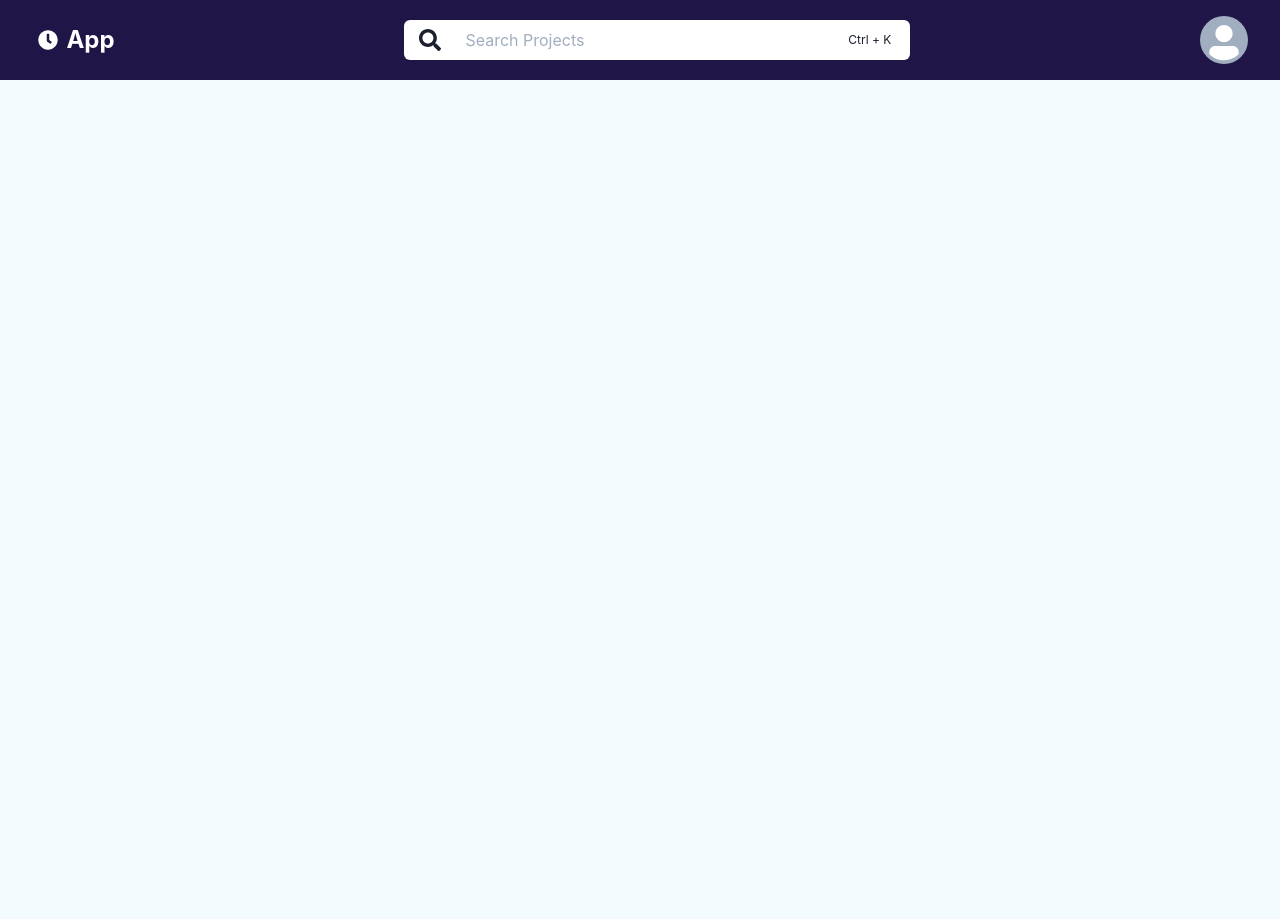
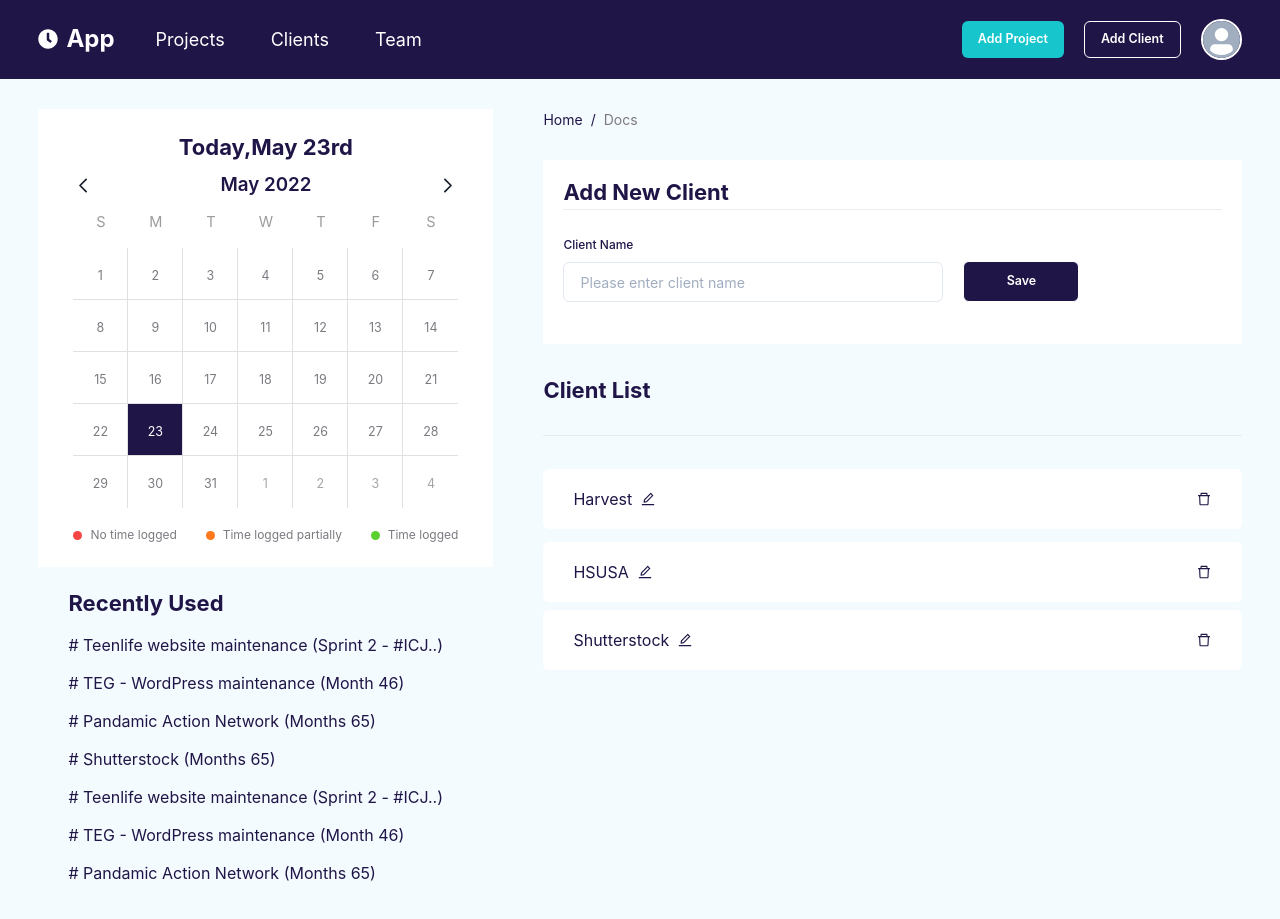
Before and after one commit to mkedaraxioned/fe-airbrake-integration, a React (Create React App) app: page /add-client in a window 1280 px wide. Before the commit this address had no page. Before the commit the page ends 800 px from the top, so only its background shows below. Built offline with nearby package versions, Linux system fonts and the light colour scheme.

Commit message:
feat: addclient page done

```diff
--- a/src/App.tsx
+++ b/src/App.tsx
@@ -1,6 +1,7 @@
 import * as React from 'react';
 import { BrowserRouter, Routes, Route } from 'react-router-dom';
 import Header from './components/header';
+import AddClient from './pages/AddClient';
 import Dashboard from './pages/Dashboard';
 import Home from './pages/Homepage';
 export const App = () => (
@@ -10,6 +11,7 @@ export const App = () => (
       <Routes>
         <Route path='/' element={<Home />} />
         <Route path='/dashboard' element={<Dashboard />} />
+        <Route path='/add-client' element={<AddClient />} />
       </Routes>
     </BrowserRouter>
   </>
--- /dev/null
+++ b/src/components/addNewClientForm/index.tsx
@@ -0,0 +1,33 @@
+import { Box, Button, Flex, FormControl, FormLabel, Input } from '@chakra-ui/react';
+import React from 'react';
+
+const AddNewClientForm = () => {
+  return (
+    <Box>
+      <form>
+        <Flex alignItems='flex-end' p='26px 0'>
+          <FormControl maxW='380px' w='80%'>
+            <FormLabel htmlFor='client_name' fontSize='12px' lineHeight='18px'>
+              Client Name
+            </FormLabel>
+            <Input
+              id='client_name'
+              type='text'
+              value={''}
+              placeholder='Please enter client name'
+              fontSize='14.18px'
+              lineHeight='21.28px'
+            />
+          </FormControl>
+          <Box ml='20px'>
+            <Button variant='secondary' w='116px' h='41px'>
+              Save
+            </Button>
+          </Box>
+        </Flex>
+      </form>
+    </Box>
+  );
+};
+
+export default AddNewClientForm;
--- /dev/null
+++ b/src/components/clientList/index.tsx
@@ -0,0 +1,26 @@
+import { Box, Divider, Flex, Heading, Text, VStack } from '@chakra-ui/react';
+import React from 'react';
+import { AiOutlineDelete, AiOutlineEdit } from 'react-icons/ai';
+
+const ClientList = () => {
+  return <Box>
+    <Heading as='h2' fontSize='22px' lineHeight='33px'>Client List</Heading>
+    <Divider m='28px 0' borderColor='borderSecondary'/>
+    <VStack >
+      <Flex w='full' p='18px 30px' m='5px 0' rounded='md' bg='white' alignItems='center' justifyContent='space-between'>
+        <Flex alignItems='center'><Text>Harvest</Text><Box p='0 8px'><AiOutlineEdit/></Box></Flex>
+        <Box><AiOutlineDelete/></Box>
+      </Flex>
+      <Flex w='full' p='18px 30px' m='5px 0' rounded='md' bg='white' alignItems='center' justifyContent='space-between'>
+        <Flex alignItems='center'><Text>HSUSA</Text><Box p='0 8px'><AiOutlineEdit/></Box></Flex>
+        <Box><AiOutlineDelete/></Box>
+      </Flex>
+      <Flex w='full' p='18px 30px' m='5px 0' rounded='md' bg='white' alignItems='center' justifyContent='space-between'>
+        <Flex alignItems='center'><Text>Shutterstock</Text><Box p='0 8px'><AiOutlineEdit/></Box></Flex>
+        <Box><AiOutlineDelete/></Box>
+      </Flex>
+    </VStack>
+  </Box>;
+};
+
+export default ClientList;
--- a/src/components/header/index.tsx
+++ b/src/components/header/index.tsx
@@ -1,16 +1,19 @@
 import {
   Avatar,
   Box,
+  Button,
   Flex,
   Heading,
   IconButton,
   Input,
+  ListItem,
   Menu,
   MenuButton,
   MenuGroup,
   MenuItem,
   MenuList,
   Text,
+  UnorderedList,
 } from '@chakra-ui/react';
 import React from 'react';
 import { FaClock, FaSearch } from 'react-icons/fa';
@@ -21,13 +24,39 @@ const Header = () => {
     <Box py='19px' bg='primary'>
       <Box className='wrapper'>
         <Flex w='full' justifyContent='space-between' alignItems='center'>
-          <Link to='/'>
-            <Heading display='flex' alignItems='center' color='white' fontSize='24px'>
-              <FaClock  fontSize='20px'/>
-              <Text as='span' ml='8px'>App</Text>
-            </Heading>
-          </Link>
-          <Flex w='42%'p='0 15px' justifyContent='space-between' alignItems='center' bg='white' borderRadius='md'>
+          <Flex alignItems='center'>
+            <Link to='/'>
+              <Heading
+                display='flex'
+                alignItems='center'
+                color='white'
+                fontSize='24px'
+              >
+                <FaClock fontSize='20px' />
+                <Text as='span' ml='8px'>
+                  App
+                </Text>
+              </Heading>
+            </Link>
+            <UnorderedList
+              display='flex'
+              color='white'
+              listStyleType='none'
+              fontSize='18px'
+              lineHeight='27px'
+            >
+              <ListItem margin='0 23px'>
+                <Link to='/projects'>Projects</Link>
+              </ListItem>
+              <ListItem margin='0 23px'>
+                <Link to='/clients'>Clients</Link>
+              </ListItem>
+              <ListItem margin='0 23px'>
+                <Link to='/team'>Team</Link>
+              </ListItem>
+            </UnorderedList>
+          </Flex>
+          {/* <Flex w='42%'p='0 15px' justifyContent='space-between' alignItems='center' bg='white' borderRadius='md'>
             <Box pr='8px' fontSize='22px'>
               <FaSearch />
             </Box>
@@ -37,18 +66,30 @@ const Header = () => {
             <Box w='60px' textAlign='center'>
               <Text fontSize='12px'> Ctrl + K</Text>
             </Box>
-          </Flex>
-          <Box>
+          </Flex> */}
+          <Flex alignItems='center'>
+            <Box>
+              <Button variant='primary'>
+                <Link to='/add-project'>Add Project</Link>
+              </Button>
+            </Box>
+            <Box margin='0 20px'>
+              <Button variant='secondary'>
+                <Link to='/add-client'>Add Client</Link>
+              </Button>
+            </Box>
             <Menu>
               <MenuButton
-                w='42px'
-                h='42px '
                 as={IconButton}
                 outline='none'
                 rounded='full'
+                w='41px'
+                h='41px'
                 colorScheme='transparent'
+                border='2px'
+                borderColor='white'
               >
-                <Avatar />
+                <Avatar w='full' h='full' />
               </MenuButton>
               <MenuList>
                 <MenuGroup>
@@ -56,7 +97,12 @@ const Header = () => {
                     <Text fontWeight='bold'>loggr</Text>
                   </MenuItem>
                   <MenuItem> Account </MenuItem>
-                  <MenuItem> <Link to='dashboard' className='menu-anchor'>Dashboard</Link> </MenuItem>
+                  <MenuItem>
+                    {' '}
+                    <Link to='dashboard' className='menu-anchor'>
+                      Dashboard
+                    </Link>{' '}
+                  </MenuItem>
                   <MenuItem> Setting </MenuItem>
                 </MenuGroup>
                 <MenuGroup>
@@ -64,7 +110,7 @@ const Header = () => {
                 </MenuGroup>
               </MenuList>
             </Menu>
-          </Box>
+          </Flex>
         </Flex>
       </Box>
     </Box>
--- a/src/index.tsx
+++ b/src/index.tsx
@@ -11,7 +11,7 @@ import { costomTheme } from './styles/theme';
 
 ReactDOM.render(
   <React.StrictMode>
-    <ChakraProvider theme={costomTheme}>
+    <ChakraProvider resetCSS theme={costomTheme}>
       <ColorModeScript />
       <Provider store={store}>
         <PersistGate loading={null} persistor={persistor}>
--- /dev/null
+++ b/src/pages/AddClient/index.tsx
@@ -0,0 +1,83 @@
+import {
+  Box,
+  Breadcrumb,
+  BreadcrumbItem,
+  Divider,
+  Flex,
+  Heading,
+  ListItem,
+  Text,
+  UnorderedList,
+} from '@chakra-ui/react';
+import React from 'react';
+import { Link } from 'react-router-dom';
+import AddNewClientForm from '../../components/addNewClientForm';
+import Calendar from '../../components/calender';
+import ClientList from '../../components/clientList';
+import TaskList from '../../components/taskList';
+import TimeLogFrom from '../../components/timeLogForm';
+
+const AddClient = () => {
+  const showDetailsHandle = (dayStr: string) => {
+    console.log(dayStr);
+  };
+  return (
+    <Box className='wrapper'>
+      <Flex>
+        <Box mr='50px'>
+          <Calendar showDetailsHandle={showDetailsHandle} />
+          <Box p='20px 30px'>
+            <Heading as='h2' fontSize='22px' lineHeight='32px' color='primary'>
+              Recently Used
+            </Heading>
+            <UnorderedList listStyleType='none' m='0' color='primary'>
+              <ListItem fontSize='16px' lineHeight='24px' m='14px 0'>
+                # Teenlife website maintenance (Sprint 2 - #ICJ..)
+              </ListItem>
+              <ListItem fontSize='16px' lineHeight='24px' m='14px 0'>
+                # TEG - WordPress maintenance (Month 46)
+              </ListItem>
+              <ListItem fontSize='16px' lineHeight='24px' m='14px 0'>
+                # Pandamic Action Network (Months 65)
+              </ListItem>
+              <ListItem fontSize='16px' lineHeight='24px' m='14px 0'>
+                # Shutterstock (Months 65)
+              </ListItem>
+              <ListItem fontSize='16px' lineHeight='24px' m='14px 0'>
+                # Teenlife website maintenance (Sprint 2 - #ICJ..)
+              </ListItem>
+              <ListItem fontSize='16px' lineHeight='24px' m='14px 0'>
+                # TEG - WordPress maintenance (Month 46)
+              </ListItem>
+              <ListItem fontSize='16px' lineHeight='24px' m='14px 0'>
+                # Pandamic Action Network (Months 65)
+              </ListItem>
+            </UnorderedList>
+          </Box>
+        </Box>
+        <Box w='849px' color='primary'>
+          <Breadcrumb fontSize='14px'>
+            <BreadcrumbItem mt='30px'>
+              <Link to='/'>Home</Link>
+            </BreadcrumbItem>
+            <BreadcrumbItem>
+              <Text color='textLight'>Docs</Text>
+            </BreadcrumbItem>
+          </Breadcrumb>
+          <Box p='16px 20px' mt='30px' bg='white' color='primary'>
+            <Heading as='h2' fontSize='22px' lineHeight='33px'>
+              Add New Client
+            </Heading>
+            <Divider borderColor='borderSecondary' />
+            <AddNewClientForm />
+          </Box>
+          <Box w='full' mt='30px' color='primary'>
+            <ClientList />
+          </Box>
+        </Box>
+      </Flex>
+    </Box>
+  );
+};
+
+export default AddClient;
--- a/src/pages/Dashboard/index.tsx
+++ b/src/pages/Dashboard/index.tsx
@@ -1,4 +1,4 @@
-import { Box, Flex, Heading, HStack, ListItem, UnorderedList, VStack } from '@chakra-ui/react';
+import { Box, Flex, Heading, ListItem, UnorderedList } from '@chakra-ui/react';
 import React from 'react';
 import Calendar from '../../components/calender';
 import TaskList from '../../components/taskList';
--- a/src/styles/buttonStyleComponent.ts
+++ b/src/styles/buttonStyleComponent.ts
@@ -1,11 +1,12 @@
 import type { ComponentStyleConfig } from '@chakra-ui/theme';
-import { darken } from '@chakra-ui/theme-tools';
+import {whiten, darken } from '@chakra-ui/theme-tools';
 
 const Button: ComponentStyleConfig = {
-  baseStyle: {},
-  sizes: {},
+  sizes: {
+  },
   variants: {
     primary: {
+      h:'37.21px',
       bg: 'bgSecondary',
       borderColor: 'purple.500',
       color: 'white',
@@ -15,8 +16,22 @@ const Button: ComponentStyleConfig = {
         bg: darken('bgSecondary', 5),
       },
     },
+    secondary: {
+      h:'37.21px',
+      bg: 'primary',
+      border:'1px',
+      borderColor: 'white',
+      color: 'white',
+      fontSize: '12.46px',
+      lineHeight: '18.69px',
+      _hover: {
+        bg: whiten('primary', 30),
+      },
+    },
   },
-  defaultProps: {},
+  defaultProps: {
+
+  },
 };
 
 export default Button;
--- /dev/null
+++ b/src/styles/globalStyle.ts
@@ -0,0 +1,29 @@
+export const styles = {
+  body: {
+    backgroundColor: 'bgPrimary',
+  },
+  '.wrapper': {
+    maxWidth: '1410px',
+    width: '94%',
+    margin: '0 auto',
+  },
+  '.menu-anchor': {
+    width: '100%',
+    display: 'inline-block',
+  },
+  '.date_body': {
+    '.date_row div': {
+      border: '.7px solid #E0E0E0',
+    },
+    '.date_row div:nth-child(7n)': {
+      borderRight: 'none',
+    },
+    '.date_row div:nth-child(1n)': {
+      borderLeft: 'none',
+      borderTop: 'none',
+    },
+    '.date_row:last-child div': {
+      borderBottom: 'none',
+    },
+  },
+};
--- a/src/styles/theme.ts
+++ b/src/styles/theme.ts
@@ -1,51 +1,26 @@
 import { extendTheme } from '@chakra-ui/react';
-import Button from './buttonStyleComponent'
-import { lighten } from '@chakra-ui/theme-tools';
+import Button from './buttonStyleComponent';
+import { styles as globalStyle } from './globalStyle';
 
 export const costomTheme = extendTheme({
   styles: {
     global: {
-      body:{
-        backgroundColor:'bgPrimary',
-      },
-      '.wrapper': {
-        maxWidth: '1410px',
-        width: '94%',
-        margin: '0 auto',
-      },
-      '.menu-anchor': {
-        width: '100%',
-        display: 'inline-block',
-      },
-      '.date_body': {
-        '.date_row div': {
-          border: '.7px solid #E0E0E0',
-        },
-        '.date_row div:nth-child(7n)': {
-          borderRight: 'none',
-        },
-        '.date_row div:nth-child(1n)': {
-          borderLeft: 'none',
-          borderTop: 'none',
-        },
-        '.date_row:last-child div': {
-          borderBottom: 'none',
-        },
-      },
+      ...globalStyle,
     },
   },
   colors: {
     primary: '#201547',
     primaryLight: '#201547',
-    bgPrimary:'#F4FBFF',
-    bgSecondary:'#16C6CC',
-    textLight:'#7C7A80',
-    textLightExtra:'#A5A5A5',
-    textLightMid:'#9C9C9C',
+    bgPrimary: '#F4FBFF',
+    bgSecondary: '#16C6CC',
+    textLight: '#7C7A80',
+    textLightExtra: '#A5A5A5',
+    textLightMid: '#9C9C9C',
     bPink: '#F64545',
     bOrange: '#FF781C',
-    bGreen:'#5AD030',
-    borderPrimary:'#E7E7E7',
+    bGreen: '#5AD030',
+    borderPrimary: '#E7E7E7',
+    borderSecondary: '#E1E1E1',
   },
   components: {
     Button,
```
Also changed, not shown: src/components/layout/index.tsx (added, +10 -0 lines).
